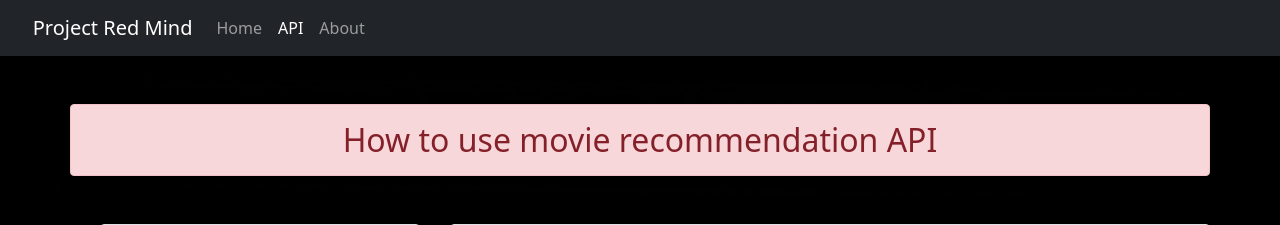
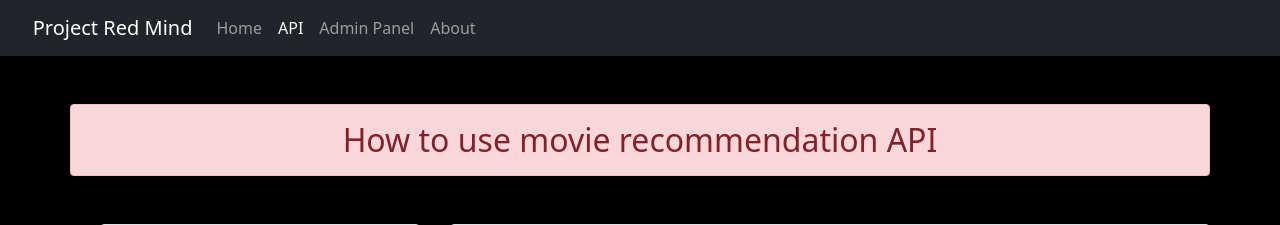
Before and after one commit to IntegratedMindHeart/api, a Flask app: page / in a window 1280 px wide. Shown: the top 225 px of the page. Run offline with Flask 2, Linux system fonts and the light colour scheme; some libraries are stand-ins or nearby versions; some web fonts are replaced.

Commit message:
add admin panel link

```diff
--- a/templates/navbar.html
+++ b/templates/navbar.html
@@ -14,6 +14,9 @@
                     <a class="nav-link active disabled">API <span class="sr-only">(current)</span></a>
                 </li>
                 <li class="nav-item">
+                    <a class="nav-link" href="https://projectredmind.herokuapp.com/admin" target="_blank">Admin Panel <span class="sr-only">(current)</span></a>
+                </li>
+                <li class="nav-item">
                     <a class="nav-link" href="https://projectredmind.herokuapp.com/about">About <span class="sr-only">(current)</span></a>
                 </li>
             </ul>
```
